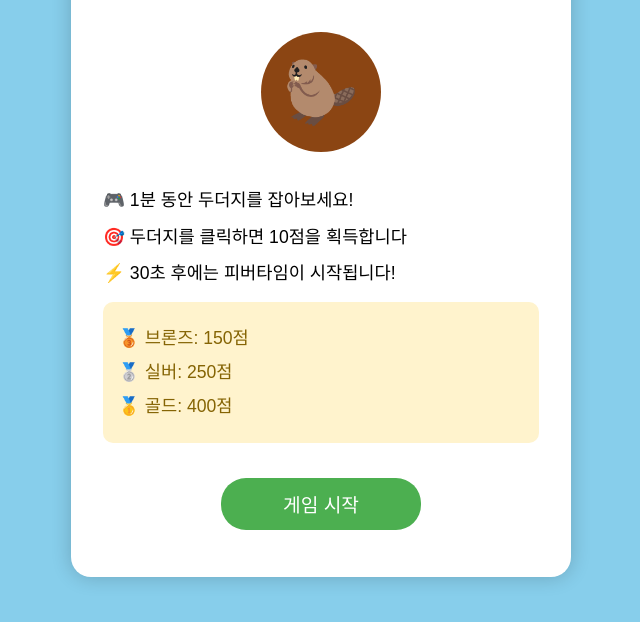
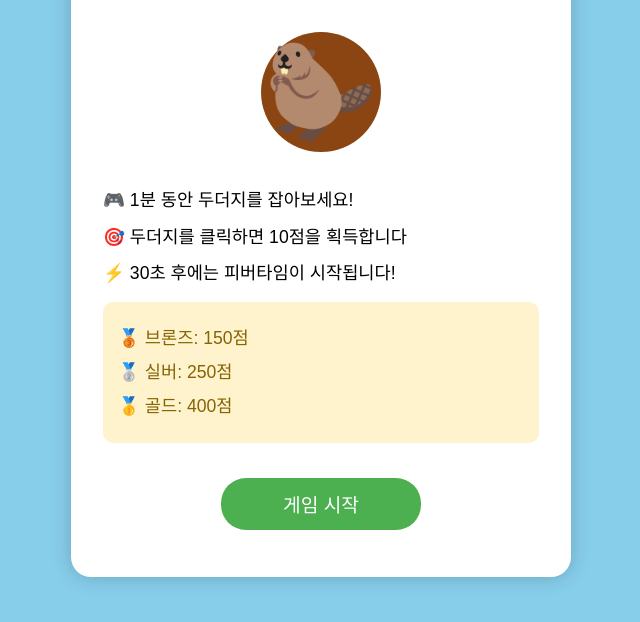
Before and after one commit to angelboy303/whack-a-mole, a plain HTML site: page index.html in a window 1280 px wide. Shown: the part 152-774 px from the top of the page, without its empty margins (319-959 px from the left). Drawn offline with Linux system fonts and the light colour scheme.

Commit message:
Update style.css

```diff
--- a/style.css
+++ b/style.css
@@ -52,7 +52,7 @@ body {
 
 .intro-mole::after {
     content: "🦫";
-    font-size: 60px;
+    font-size: 90px;
     position: absolute;
     top: 50%;
     left: 50%;
@@ -155,6 +155,7 @@ body {
 
 .mole::after {
     content: "🦫";
+    font-size: 70px;  /* 40px에서 70px로 수정 */
 }
 
 .hole.active .mole {
```
